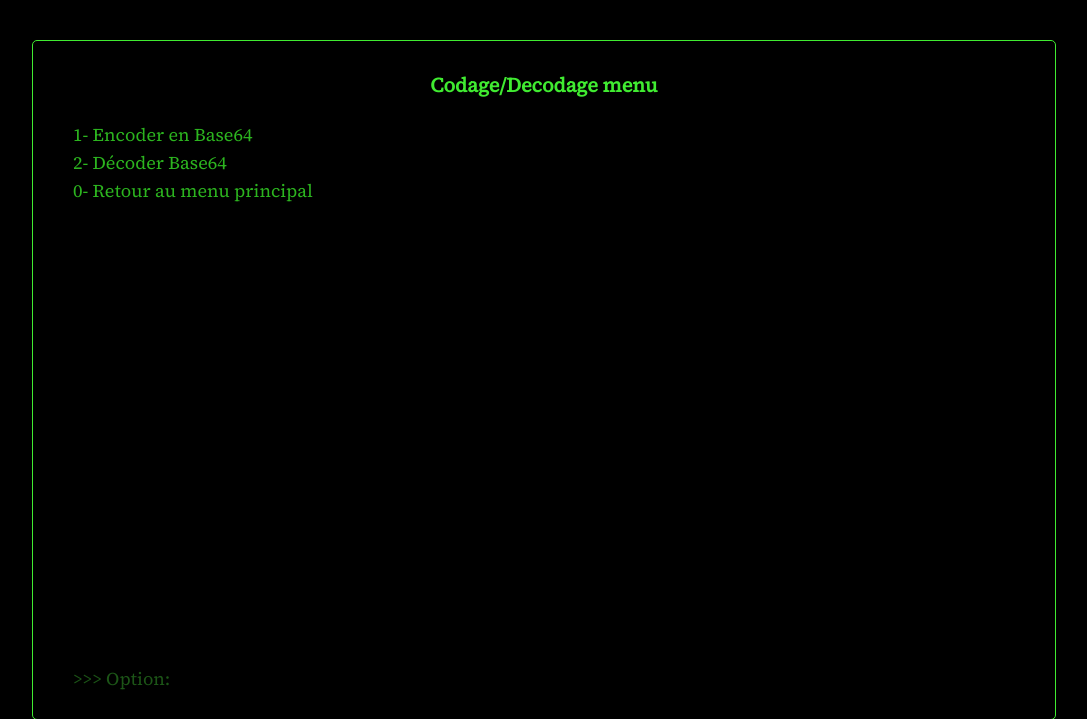
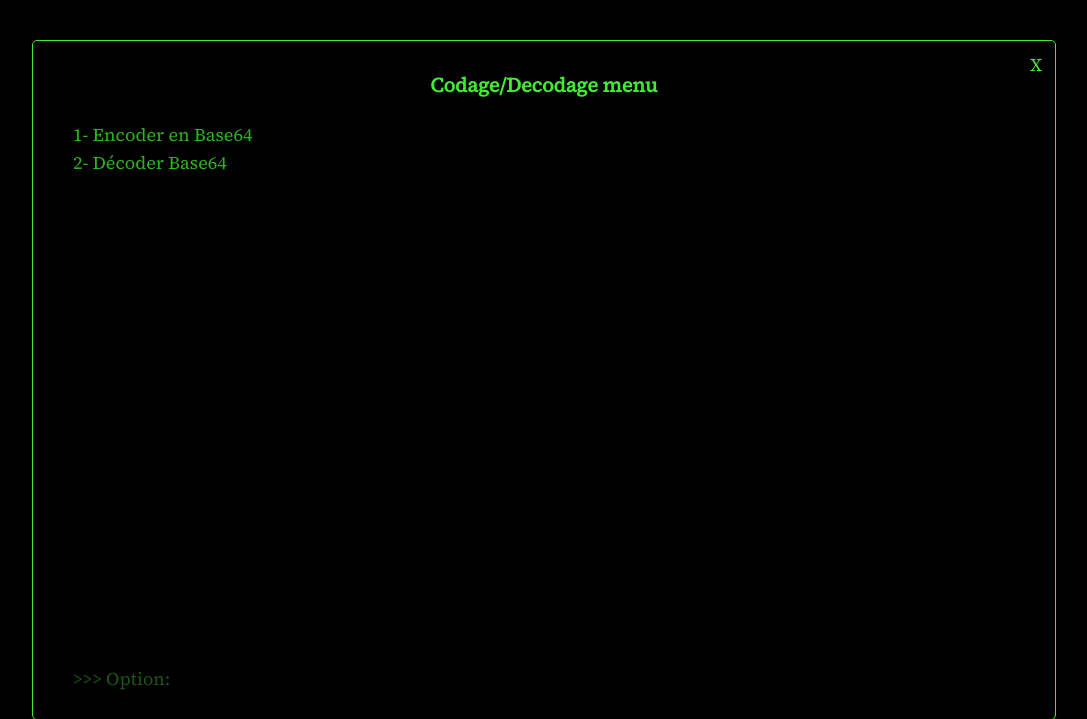
Before and after one commit to DorraGara/Wasp, a Flask app: page /dashboard/codage in a window 1280 px wide. Shown: the top 719 px of the page, without its empty margins (96-1183 px from the left). Run offline with Flask 2, Linux system fonts and the light colour scheme; parts of the project's set-up code (start-up, migrations or seed data) failed here and were passed over; some libraries are stand-ins or nearby versions.

Commit message:
added close button and fix input

```diff
--- a/static/css/styles.css
+++ b/static/css/styles.css
@@ -384,12 +384,12 @@ input[type=submit] {
 .functionnalityMessage {
   color: var(--almost-white);
   margin:5px;
-  overflow-wrap: break-word;
+  overflow-wrap: anywhere;
 }
 .functionnalityMenu {
   color: var(--medium-green);
   margin:5px;
-  overflow-wrap: break-word;
+  overflow-wrap: anywhere;
  }
 .containerOverflow {
   overflow-y: scroll;
--- a/static/js/scripts.js
+++ b/static/js/scripts.js
@@ -1,5 +1,8 @@
+$(".dialogBox").dialog({
+  autoOpen: false,
+  modal: true
+});
 $("form[name=signup_form").submit(function(e) {
-
   var $form = $(this);
   var $error = $form.find(".error");
   var data = $form.serialize();
@@ -91,9 +94,6 @@ $("form[name=codageMenu").submit(function(e) {
     case "2":
       window.location.assign("/dashboard/codage/decoding");
       break;
-    case "0":
-      window.location.assign("/dashboard");
-    break;
     default:
       window.location.assign("/dashboard/codage");
     }
@@ -103,40 +103,25 @@ $("form[name=codageMenu").submit(function(e) {
 $("form[name=crackingAlgoMenu").submit(function(e) {
   e.preventDefault();
   var algorithm = $("input[name=option").val();
-  if (algorithm == "0") {
-    window.location.assign("/dashboard");
-  } else {
-    window.location.assign("/dashboard/cracking/algorithm?algo="+algorithm);
-  }
+  window.location.assign("/dashboard/cracking/algorithm?algo="+algorithm);
 });
 $("form[name=crackingWordlistMenu").submit(function(e) {
   e.preventDefault();
   var dictionnary = $("input[name=dictionnary").val();
   var algorithm = $("input[name=algo").val();
-  if (dictionnary == "0") {
-    window.location.assign("/dashboard");
-  } else {
-    window.location.assign("/dashboard/cracking/dictionnary?algo="+algorithm+"&dictionnary="+dictionnary);
-  }
+  window.location.assign("/dashboard/cracking/dictionnary?algo="+algorithm+"&dictionnary="+dictionnary);
 });
 
 $("form[name=symmetricEncryptionAlgoMenu").submit(function(e) {
   e.preventDefault();
   var algorithm = $("input[name=option").val();
-  if (algorithm == "0") {
-    window.location.assign("/dashboard");
-  } else {
-    window.location.assign("/dashboard/symmetric/algorithm?algo="+algorithm);
-  }
+  window.location.assign("/dashboard/symmetric/algorithm?algo="+algorithm);
 });
 $("form[name=symmetricEnDecMenu").submit(function(e) {
   e.preventDefault();
   var endec = $("input[name=endec").val();
   var algorithm = $("input[name=algo").val();
   switch (endec) {
-    case "0":
-      window.location.assign("/dashboard");
-      break;
     case "1":
       window.location.assign("/dashboard/symmetric/encryption?algo="+algorithm);
       break;
@@ -151,21 +136,13 @@ $("form[name=symmetricEnDecMenu").submit(function(e) {
 $("form[name=hashingMenu").submit(function(e) {
   e.preventDefault();
   var algorithm = $("input[name=option").val();
-  if (algorithm == "0") {
-    window.location.assign("/dashboard");
-  } else {
-    window.location.assign("/dashboard/hashing/algorithm?algo="+algorithm);
-  }
+  window.location.assign("/dashboard/hashing/algorithm?algo="+algorithm);
 });
 
 $("form[name=asymmetricEncryptionAlgoMenu").submit(function(e) {
   e.preventDefault();
   var algorithm = $("input[name=option").val();
-  if (algorithm == "0") {
-    window.location.assign("/dashboard");
-  } else {
-    window.location.assign("/dashboard/asymmetric/algorithm?algo="+algorithm);
-  }
+  window.location.assign("/dashboard/asymmetric/algorithm?algo="+algorithm);
 });
 $("form[name=asymmetricEnDecMenu").submit(function(e) {
   e.preventDefault();
@@ -209,7 +186,10 @@ $(".closeAsymmetricEncryption").click(function(e){
   e.preventDefault();
   window.location.assign("/dashboard/asymmetric");
 });
-
+$(".closeMain").click(function(e){
+  e.preventDefault();
+  window.location.assign("/dashboard");
+});
 // Functionnalities requests
 $("form[name=cracking").submit(function(ee) {
   ee.preventDefault();
@@ -308,10 +288,6 @@ $("form[name=decode").submit(function(e) {
   });
 
   e.preventDefault();
-});
-$(".dialogBox").dialog({
-  autoOpen: false,
-  modal: true
 });
 $("form[name=symmetricEncryption").submit(function(e) {
   e.preventDefault();
@@ -472,7 +448,9 @@ $("form[name=asymmetricEncryption").submit(function(e) {
   var $error = $form.find(".error");
   var data = $form.serialize();
   var algorithm = $("input[name=algo").val();
-
+  var message = $("input[name=message").val();
+  $("#asymmetricEncryptionContainer").append('<p class="functionnalityMessage">'+message+'</p>');
+  $("input[name=message").val('');
   $.ajax({
     url: "/menu/asymmetric/encrypting",
     type: "POST",
@@ -499,6 +477,9 @@ $("form[name=asymmetricDecryption").submit(function(e) {
   var $form = $(this);
   var $error = $form.find(".error");
   var data = $form.serialize();
+  var message = $("input[name=message").val();
+  $("#asymmetricDecryptionContainer").append('<p class="functionnalityMessage">'+message+'</p>');
+  $("input[name=message").val('');
   $.ajax({
     url: "/menu/asymmetric/decrypting",
     type: "POST",
--- a/templates/Menus/asymmetricEncryptionAlgoMenu.html
+++ b/templates/Menus/asymmetricEncryptionAlgoMenu.html
@@ -2,12 +2,14 @@
 
 {% block menu %}
 <div class="cardMainMenu">
+  <button class="xButton closeMain">
+    X
+</button>
   <div>
       <h2 class="center">Asymmetric encryption menu</h3>
     <p class="menu">
         1- Elgamel <br>
         2- RSA <br>
-        0- Retour au menu principal
     </p>
   </div>
   <form name="asymmetricEncryptionAlgoMenu">
--- a/templates/Menus/asymmetricEncryptionMenu.html
+++ b/templates/Menus/asymmetricEncryptionMenu.html
@@ -2,6 +2,9 @@
 
 {% block menu %}
 <div class="cardMainMenu">
+  <button class="xButton closeMain">
+    X
+</button>
   <div>
       <h2 class="center">Asymmetric encryption menu
         (
@@ -17,7 +20,6 @@
         1- Création de clés <br>
         2- Chiffrement asymétrique <br>
         3- Déchiffrement asymétrique <br>
-        0- Retour au menu principal
     </p>
   </div>
   <form name="asymmetricEnDecMenu">
--- a/templates/Menus/codageMenu.html
+++ b/templates/Menus/codageMenu.html
@@ -2,12 +2,14 @@
 
 {% block menu %}
 <div class="cardMainMenu">
+  <button class="xButton closeMain">
+    X
+</button>
   <div>
       <h2 class="center">Codage/Decodage menu</h3>
     <p class="menu">
         1- Encoder en Base64 <br>
         2- Décoder Base64 <br>
-        0- Retour au menu principal
     </p>
   </div>
   <form name="codageMenu">
--- a/templates/Menus/crackingMenuAlgo.html
+++ b/templates/Menus/crackingMenuAlgo.html
@@ -2,13 +2,15 @@
 
 {% block menu %}
 <div class="cardMainMenu">
+  <button class="xButton closeMain">
+    X
+</button>
   <div>
       <h2 class="center">Craquage menu</h3>
     <p class="menu">
         1- MD5 <br>
         2- SHA-128 <br>
         3- SHA-256 <br>
-        0- Retour au menu principal
     </p>
   </div>
   <form name="crackingAlgoMenu">
--- a/templates/Menus/crackingMenuWordlist.html
+++ b/templates/Menus/crackingMenuWordlist.html
@@ -2,6 +2,9 @@
 
 {% block menu %}
 <div class="cardMainMenu">
+  <button class="xButton closeMain">
+    X
+  </button>
   <div>
       <h2 class="center">Craquage menu
         (
@@ -19,7 +22,6 @@
     <p class="menu">
         1- Real human wordlist <br>
         2- Randomly generated and real human wordlist <br>
-        0- Retour au menu principal
     </p>
   </div>
   <form name="crackingWordlistMenu">
--- a/templates/Menus/hashingMenu.html
+++ b/templates/Menus/hashingMenu.html
@@ -2,13 +2,15 @@
 
 {% block menu %}
 <div class="cardMainMenu">
+  <button class="xButton closeMain">
+    X
+</button>
   <div>
       <h2 class="center">Hashage menu</h3>
     <p class="menu">
         1- MD5 <br>
         2- SHA-128 <br>
         3- SHA-256 <br>
-        0- Retour au menu principal
     </p>
   </div>
   <form name="hashingMenu">
--- a/templates/Menus/symmetricEncryptionAlgoMenu.html
+++ b/templates/Menus/symmetricEncryptionAlgoMenu.html
@@ -2,12 +2,14 @@
 
 {% block menu %}
 <div class="cardMainMenu">
+  <button class="xButton closeMain">
+    X
+</button>
   <div>
       <h2 class="center">Symmetric encryption menu</h3>
     <p class="menu">
         1- DES <br>
         2- AES-256 <br>
-        0- Retour au menu principal
     </p>
   </div>
   <form name="symmetricEncryptionAlgoMenu">
--- a/templates/Menus/symmetricEncryptionMenu.html
+++ b/templates/Menus/symmetricEncryptionMenu.html
@@ -2,6 +2,9 @@
 
 {% block menu %}
 <div class="cardMainMenu">
+  <button class="xButton closeMain">
+    X
+</button>
   <div>
       <h2 class="center">Symmetric encryption menu
         (
@@ -16,7 +19,6 @@
     <p class="menu">
         1- Chiffrement symétrique <br>
         2- Déchiffrement symétrique <br>
-        0- Retour au menu principal
     </p>
   </div>
   <form name="symmetricEnDecMenu">
```
